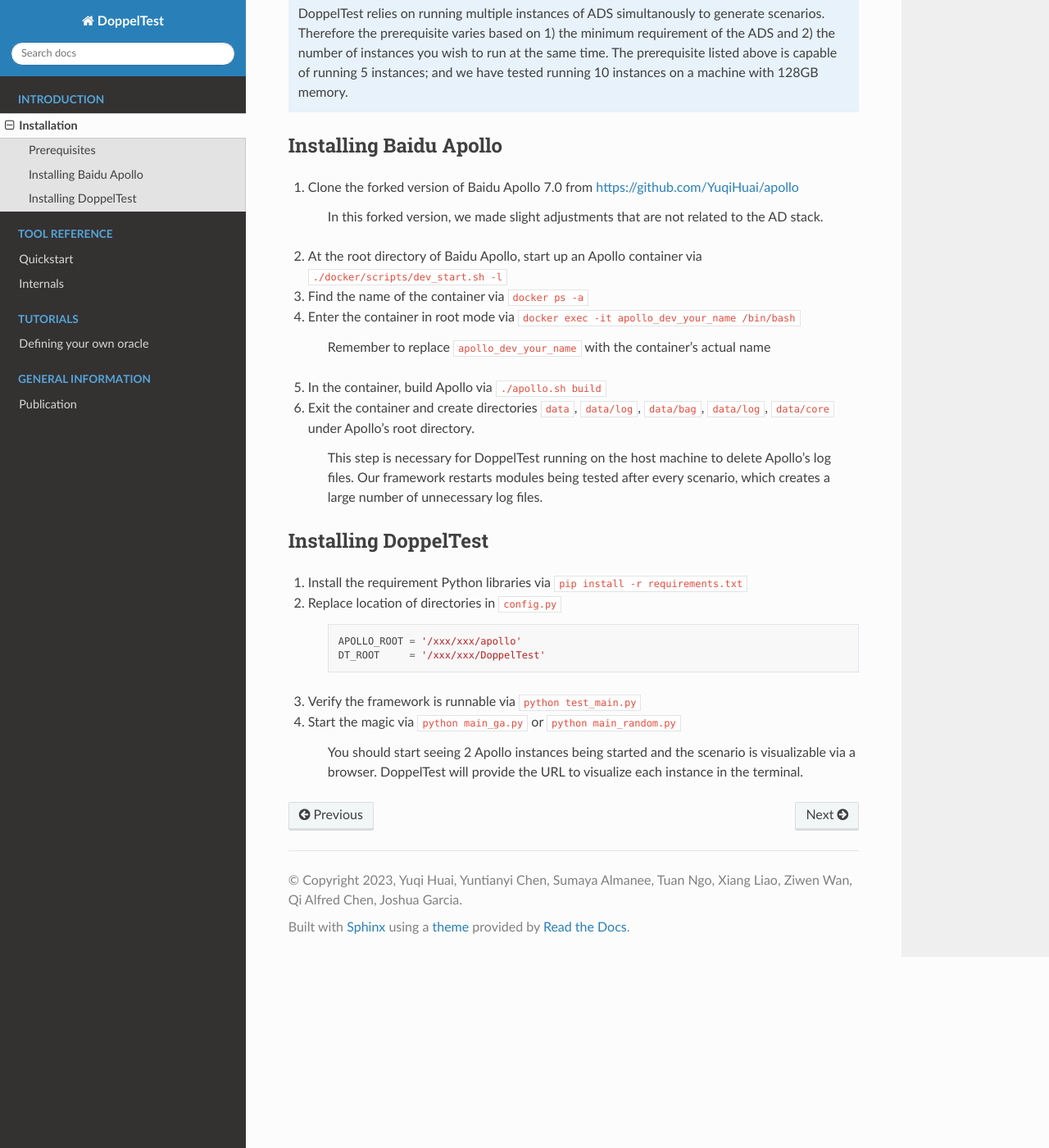
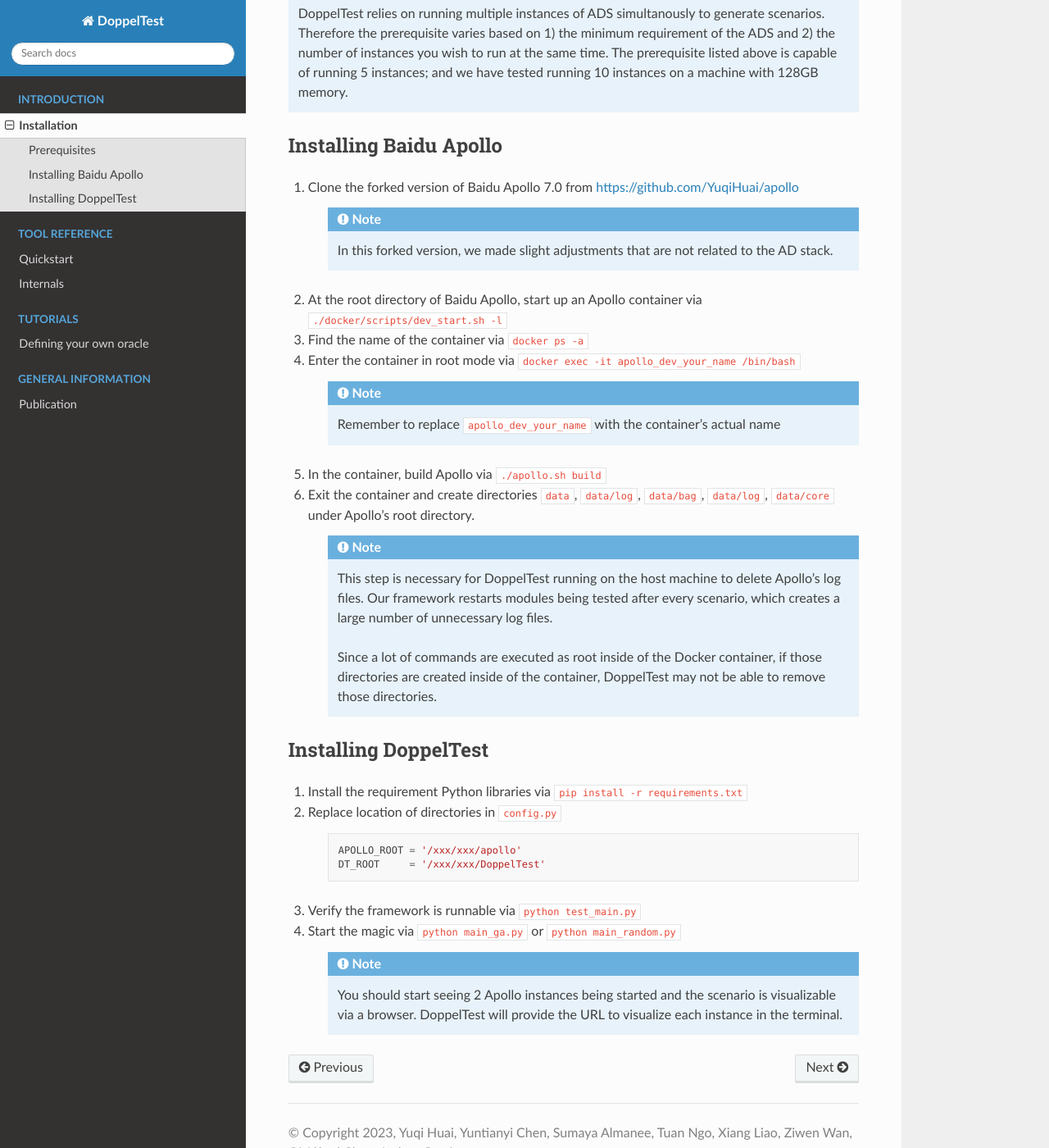
Before and after one commit to Software-Aurora-Lab/DoppelTest, a Sphinx documentation site: the page built from docs/source/installation.rst, in a window 1280 px wide and 1400 px high, scrolled down 617 px. Shown: the whole window at 82% size. Built offline with Sphinx 7.4.7 and the Read the Docs theme 2.0.0, drawn with Linux system fonts in a browser that asks for light colours.

Commit message:
Update installation.rst

```diff
--- a/docs/source/installation.rst
+++ b/docs/source/installation.rst
@@ -37,7 +37,7 @@
 
 1. Clone the forked version of Baidu Apollo 7.0 from https://github.com/YuqiHuai/apollo
 
-    | In this forked version, we made slight adjustments that are not related to the AD stack.
+    .. note:: In this forked version, we made slight adjustments that are not related to the AD stack.
 
 2. At the root directory of Baidu Apollo, start up an Apollo container via ``./docker/scripts/dev_start.sh -l``
 
@@ -45,16 +45,20 @@
 
 4. Enter the container in root mode via ``docker exec -it apollo_dev_your_name /bin/bash``
 
-    | Remember to replace ``apollo_dev_your_name`` with the container's actual name
+    .. note:: Remember to replace ``apollo_dev_your_name`` with the container's actual name
 
 5. In the container, build Apollo via ``./apollo.sh build``
 
 6. Exit the container and create directories ``data``,
    ``data/log``, ``data/bag``, ``data/log``, ``data/core`` under Apollo's root directory.
 
-    | This step is necessary for DoppelTest running on the host machine to delete Apollo's log files.
+    .. note:: This step is necessary for DoppelTest running on the host machine to delete Apollo's log files.
       Our framework restarts modules being tested after every scenario, which creates a large number of
       unnecessary log files.
+
+      Since a lot of commands are executed as root
+      inside of the Docker container, if those directories are created inside of the container,
+      DoppelTest may not be able to remove those directories.
 
 Installing DoppelTest
 ---------------------
@@ -72,5 +76,5 @@
 
 4. Start the magic via ``python main_ga.py`` or ``python main_random.py``
 
-    | You should start seeing 2 Apollo instances being started and the scenario is visualizable via a browser.
+    .. note:: You should start seeing 2 Apollo instances being started and the scenario is visualizable via a browser.
       DoppelTest will provide the URL to visualize each instance in the terminal.
```
